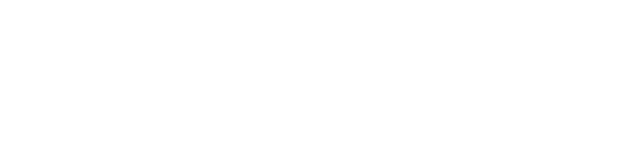
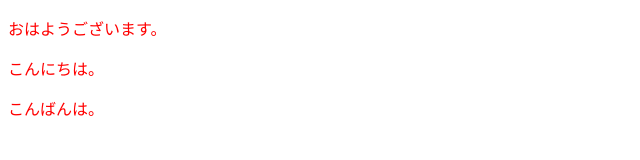
Before and after one commit to akapi83/modey_css01, a plain HTML site: page index.html in a window 1280 px wide. Shown: the whole page, without its empty margins (0-640 px from the left). Drawn offline with Linux system fonts and the light colour scheme.

Commit message:
cssファイル追加

```diff
--- /dev/null
+++ b/css/style.css
@@ -0,0 +1,3 @@
+p {
+  color: red;
+}
--- a/index.html
+++ b/index.html
@@ -4,8 +4,11 @@
   <meta charset="UTF-8">
   <meta name="viewport" content="width=device-width, initial-scale=1.0">
   <title>CSS01</title>
+  <link rel="stylesheet" href="./css/style.css">
 </head>
 <body>
-
+  <p>おはようございます。</p>
+  <p>こんにちは。</p>
+  <p>こんばんは。</p>
 </body>
 </html>
```
